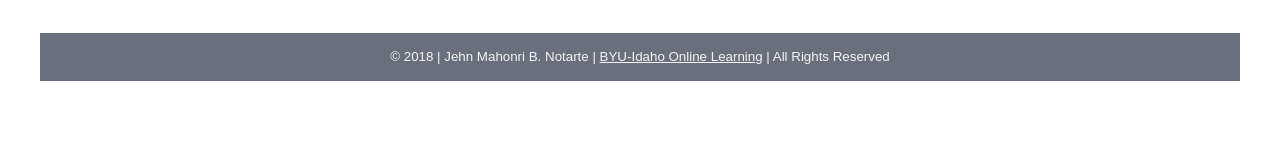
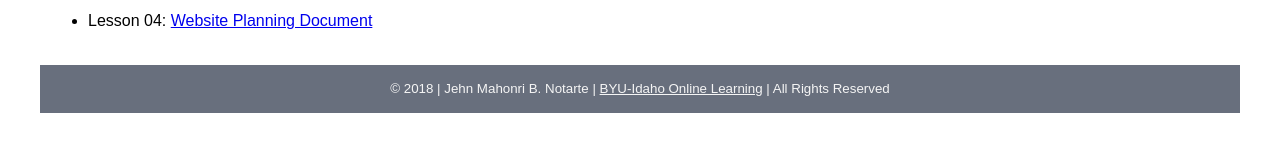
Before and after one commit to Mahonri15/Mahonri15.github.io, a plain HTML site: page index.html in a window 1280 px wide. Shown: the part 220-372 px from the top of the page. Drawn offline with Linux system fonts and the light colour scheme.

Commit message:
website planning

```diff
--- a/index.html
+++ b/index.html
@@ -20,6 +20,7 @@
           <li>Lesson 02: <a href="basicpage.html">Semantic HTML and Basic CSS</a></li>
           <li>Lesson 03: <a href="fixedhtmlt.html">HTML Markup Validation</a></li>
           <li>Lesson 04: <a href="assignments/lesson-4/franklin-4.html">Franklin City Weather Site Project</a></li>
+          <li>Lesson 04: <a href="assignments/lesson-4/Website%20Planning%20Document.pdf">Website Planning Document</a></li>
         </ul>
     </main>
     <footer>
```
Also changed, not shown: 1 other file.
